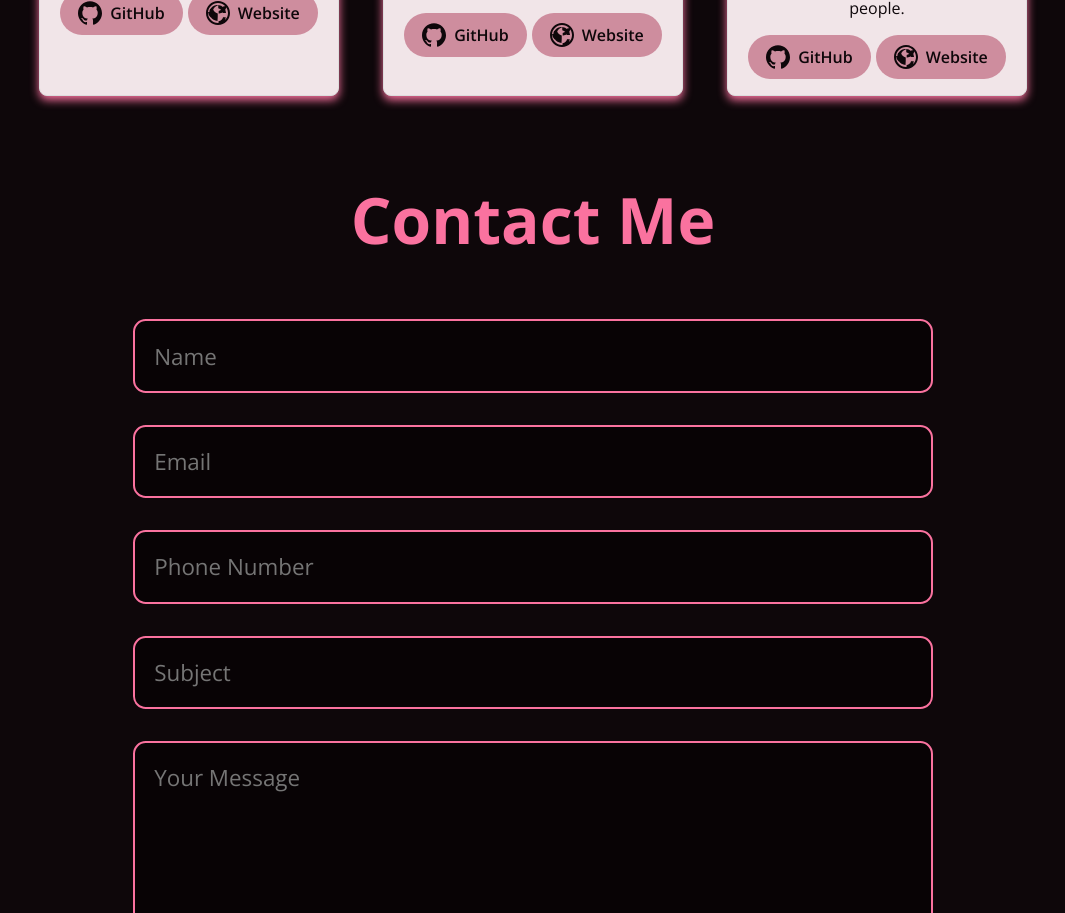
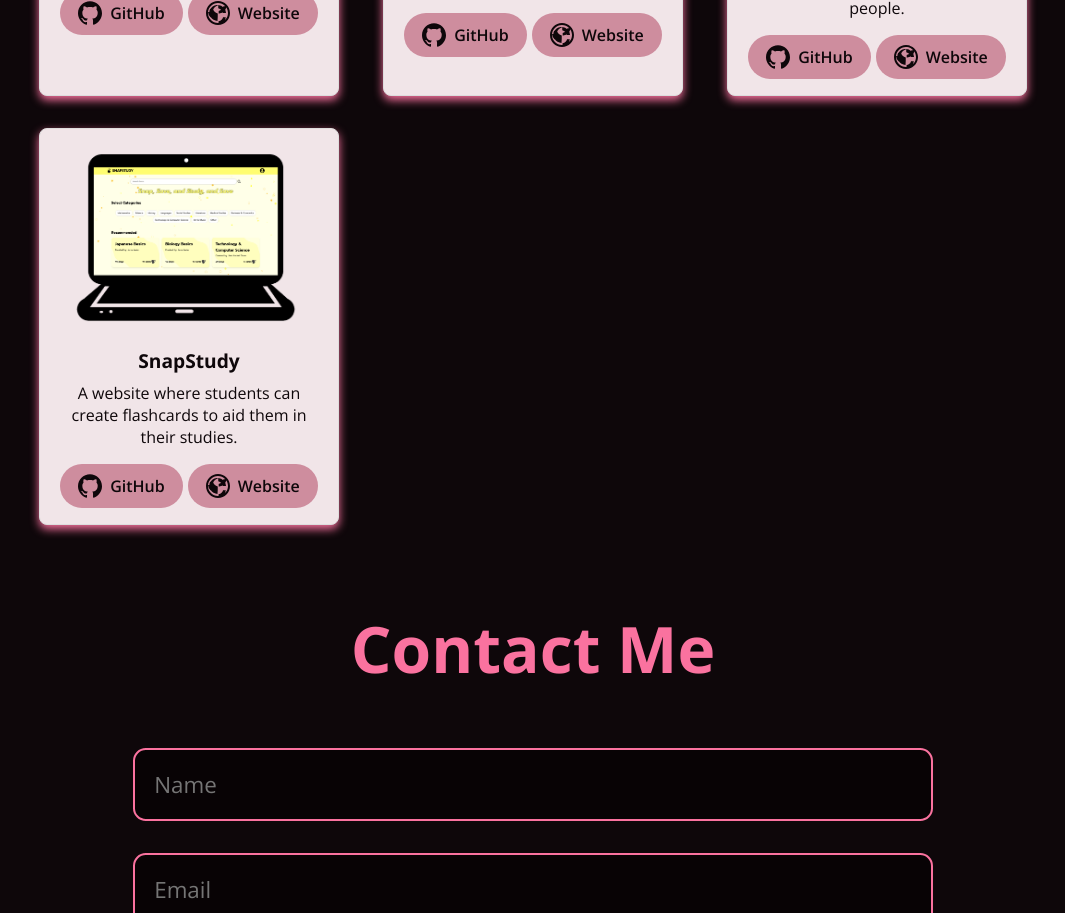
Before and after one commit to bbJerr/PortfolioReact, a React (Vite) app: page / in a window 1280 px wide. Shown: the part 5140-6053 px from the top of the page, without its empty margins (107-1172 px from the left). Built offline with nearby package versions, Linux system fonts and the light colour scheme.

Commit message:
added project

```diff
--- a/src/components/projects/Projects.jsx
+++ b/src/components/projects/Projects.jsx
@@ -78,6 +78,15 @@ const projects = [
         languages: ['HTML', 'CSS', 'React', 'Firebase'],
         github: 'https://github.com/bbJerr/ConVo',
         website: 'https://con-vo.netlify.app/',
+    },
+    {
+        id: 10,
+        image: 'projects/project10.png',
+        title: 'SnapStudy',
+        description: 'A website where students can create flashcards to aid them in their studies.',
+        languages: ['HTML', 'CSS', 'React', 'Firebase'],
+        github: 'https://github.com/schrodinger41/snapstudy',
+        website: 'https://snap-study.netlify.app/',
     }
 ];
 
```
Also changed, not shown: public/projects/project10.png (added).
